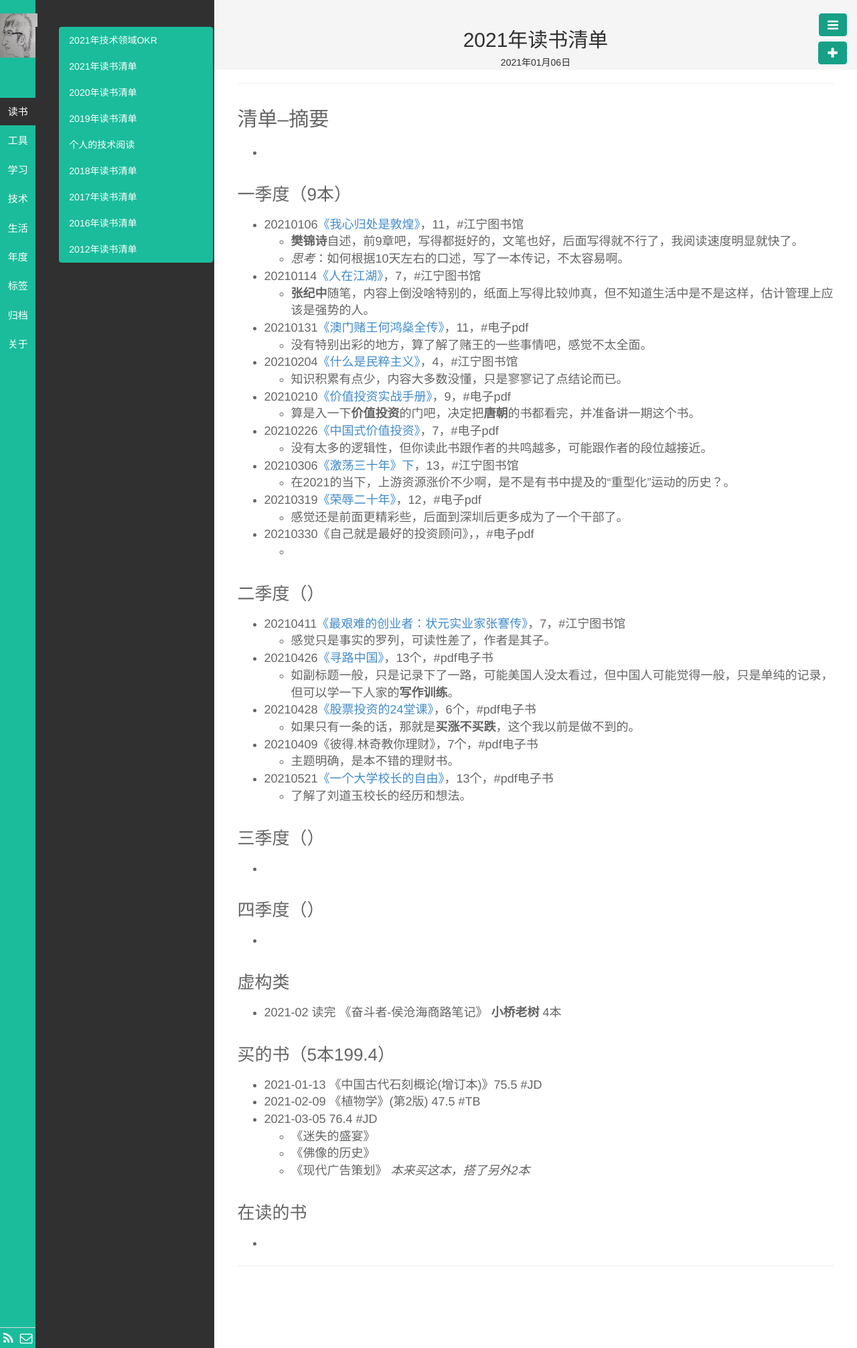
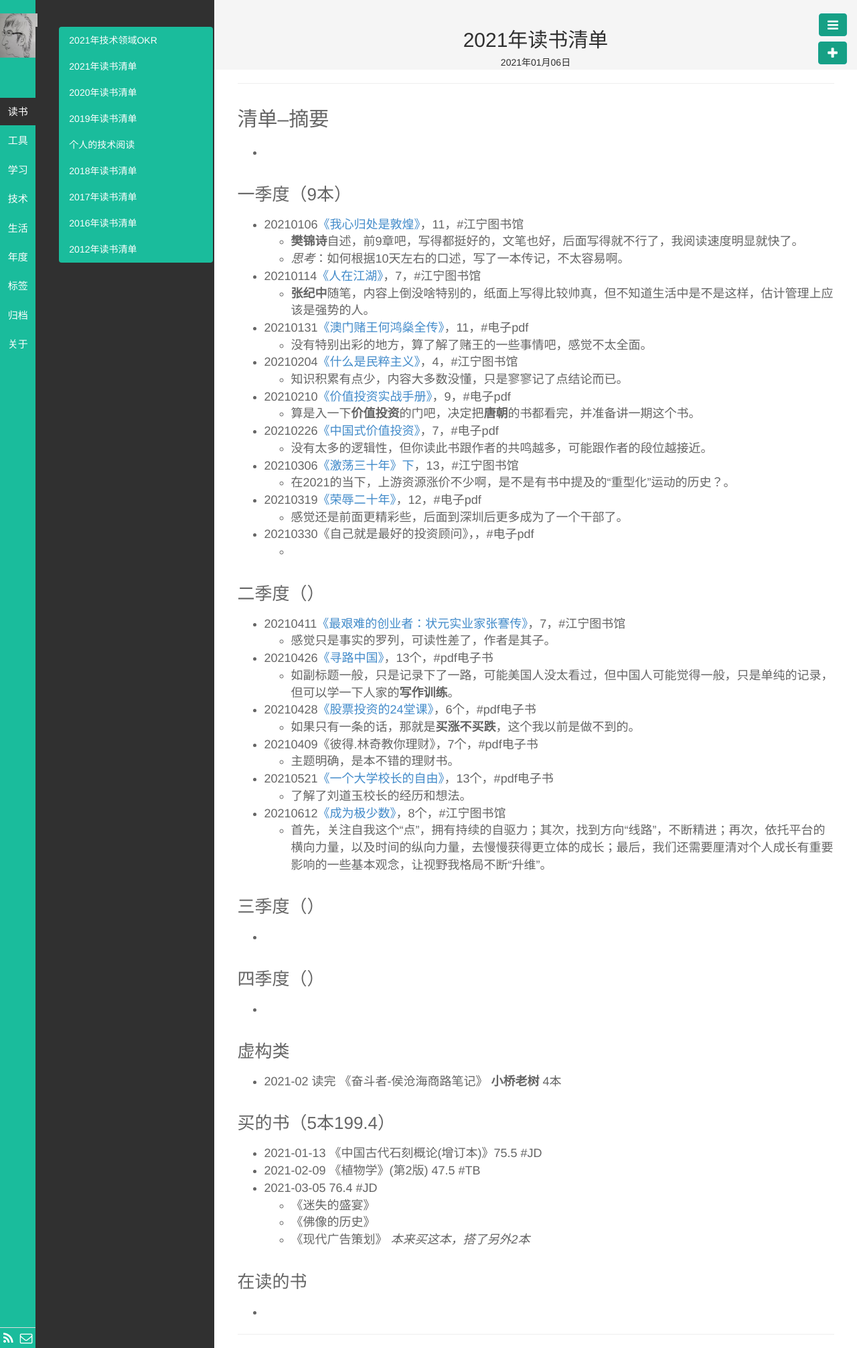
Before and after one commit to wolflion/blog, a Jekyll site: the page built from _posts/读书/2021-01-06-book-list-2021.md, in a window 1280 px wide. Shown: the whole page at 67% size. Built offline with Jekyll 4.4.1, drawn with Linux system fonts in a browser that asks for light colours.

Commit message:
Update 2021-01-06-book-list-2021.md

```diff
--- a/_posts/读书/2021-01-06-book-list-2021.md
+++ b/_posts/读书/2021-01-06-book-list-2021.md
@@ -46,6 +46,8 @@ description:
   + 主题明确，是本不错的理财书。
 + 20210521[《一个大学校长的自由》](https://www.jianshu.com/p/ec52b33a9d77)，13个，#pdf电子书
   + 了解了刘道玉校长的经历和想法。
++ 20210612[《成为极少数》](https://www.jianshu.com/p/00d2aa40b33f)，8个，#江宁图书馆
+  + 首先，关注自我这个“点”，拥有持续的自驱力；其次，找到方向“线路”，不断精进；再次，依托平台的横向力量，以及时间的纵向力量，去慢慢获得更立体的成长；最后，我们还需要厘清对个人成长有重要影响的一些基本观念，让视野我格局不断“升维”。
 
 ### 三季度（）
 
```
